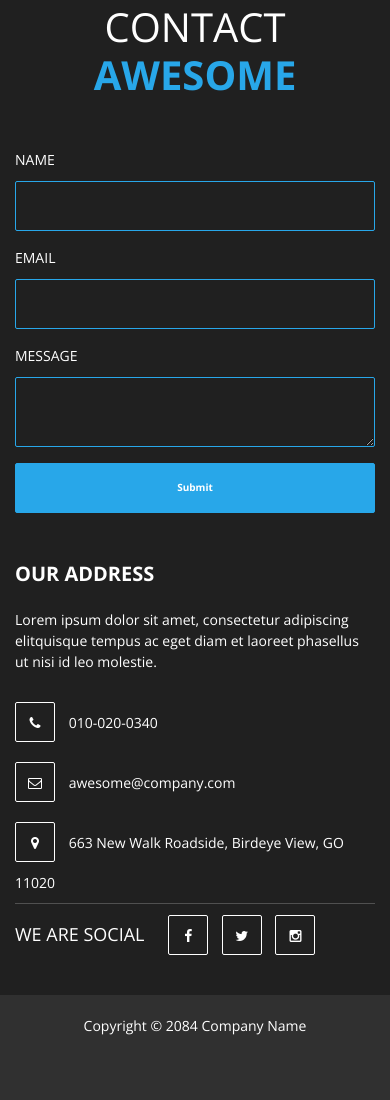
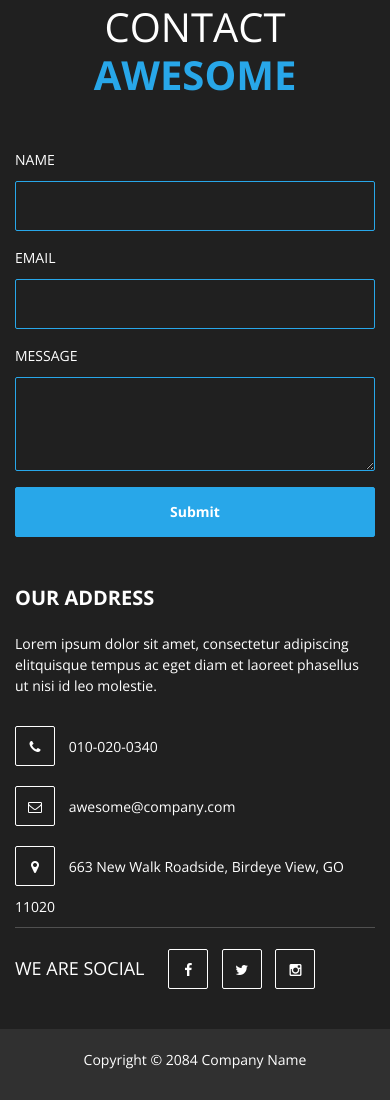
Before and after one commit to noblesilence/tm_450_awesome, a plain HTML site: page index.html in a window 390 px wide. Shown: the part 8073-9173 px from the top of the page. Before the commit the page ends 9139 px from the top, so only its background shows below. Drawn offline with nearby package versions, Linux system fonts and the light colour scheme.

Commit message:
Finish Contact section

```diff
--- a/css/templatemo-style.css
+++ b/css/templatemo-style.css
@@ -425,6 +425,7 @@ a:focus {
   border-radius: 2px;
   box-shadow: none;
   color: #fff;
+  font-size: 14px;
   margin-top: 6px;
   margin-bottom: 16px;
 }
@@ -446,6 +447,7 @@ a:focus {
 #contact address {
   border-bottom: 1px solid #505050;
   padding-top: 30px;
+  margin-bottom: 20px;
 }
 #contact address .address-title {
   font-weight: bold;
@@ -601,7 +603,7 @@ a:focus {
 }
 /* end 360 media quires */
 
-@media (min-width: 576px) {
+@media (max-width: 767px) {
   .container {
     max-width: none;
   }
--- a/index.html
+++ b/index.html
@@ -337,7 +337,7 @@
     				<div class="col-md-12">
     					<h2 class="wow bounceIn" data-wow-offset="50" data-wow-delay="0.3s">CONTACT <span>AWESOME</span></h2>
     				</div>
-    				<div class="col-md-6 col-sm-6 col-xs-12 wow fadeInLeft" data-wow-offset="50" data-wow-delay="0.9s">
+    				<div class="col-lg-6 col-md-6 col-12 wow fadeInLeft" data-wow-offset="50" data-wow-delay="0.9s">
     					<form action="#" method="post">
     						<label>NAME</label>
     						<input name="fullname" type="text" class="form-control" id="fullname">
@@ -351,7 +351,7 @@
                             <input type="submit" class="form-control">
     					</form>
     				</div>
-    				<div class="col-md-6 col-sm-6 col-xs-12 wow fadeInRight" data-wow-offset="50" data-wow-delay="0.6s">
+    				<div class="col-lg-6 col-md-6 col-12 wow fadeInRight" data-wow-offset="50" data-wow-delay="0.6s">
     					<address>
     						<p class="address-title">OUR ADDRESS</p>
     						<span>Lorem ipsum dolor sit amet, consectetur adipiscing elitquisque tempus ac eget diam et laoreet phasellus ut nisi id leo molestie.</span>
```
